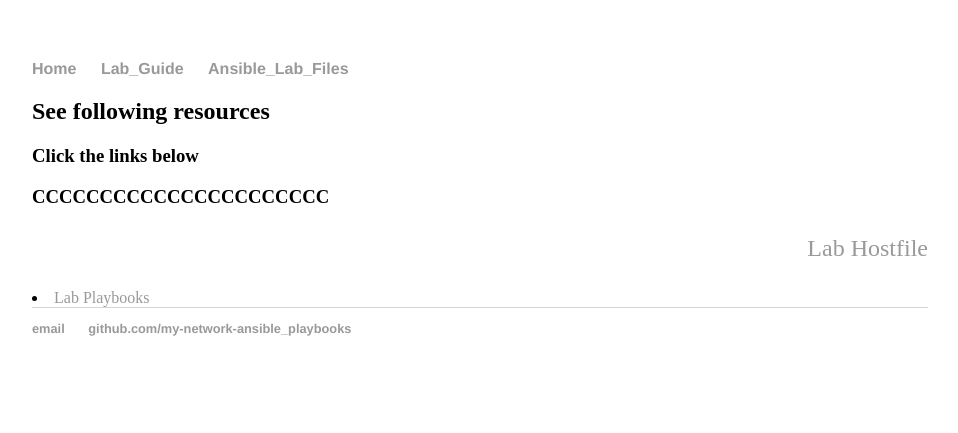
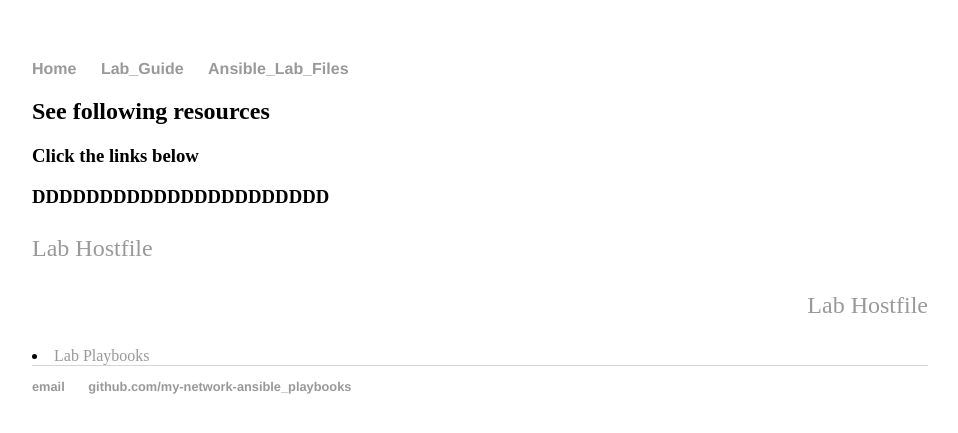
Before and after one commit to craigeowen/craigeowen.github.io, a Jekyll site: the page built from ansible/index.html, in a window 1280 px wide. Shown: the top 433 px of the page, without its empty margins (160-1118 px from the left). Built offline with Jekyll 4.4.1, drawn with Linux system fonts in a browser that asks for light colours.

Commit message:
Update index.html

```diff
--- a/ansible/index.html
+++ b/ansible/index.html
@@ -5,7 +5,8 @@ title: Ansible Resources
 
 <h2>See following resources</h2>
 <h3> Click the links below</h3>
-<h3> CCCCCCCCCCCCCCCCCCCCCC</h3>
+<h3> DDDDDDDDDDDDDDDDDDDDDD</h3>
 
+<p align="left"><a href="https://github.com/craigeowen/my-network-ansible_playbooks/tree/master/ansible_files/hosts.txt">Lab Hostfile</a></p>
 <p align="right"><a href="https://github.com/craigeowen/my-network-ansible_playbooks/tree/master/ansible_files/hosts.txt">Lab Hostfile</a></p>
 <li><a href="https://github.com/craigeowen/my-network-ansible_playbooks/tree/master/ansible_files/">Lab Playbooks</a></li>
```
